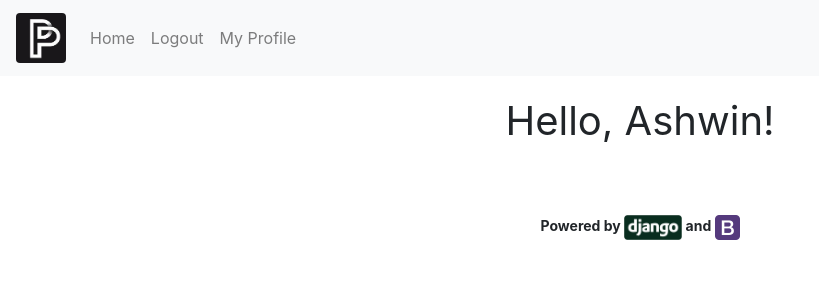
After one commit to ashwin2200/django-blog, a Django app: page /profile/ in a window 1280 px wide. The commit adds this page. Shown: the top 300 px of the page, without its empty margins (0-819 px from the left). Run offline with Django 3.2, Linux system fonts and the light colour scheme; a user stored in the database is signed in; some libraries are stand-ins or nearby versions.

Commit message:
Add Logout & Profile Function

```diff
--- a/blog/templates/blog/base.htm
+++ b/blog/templates/blog/base.htm
@@ -30,12 +30,21 @@
                     <li class="nav-item">
                         <a class="nav-link" href="{% url 'blogapp-homepage' %}">Home</a>
                     </li>
+                    {% if user.is_authenticated %}
+                    <li class="nav-item">
+                        <a class="nav-link" href="{% url 'userbase-logout' %}">Logout</a>
+                    </li>
+                    <li class="nav-item">
+                        <a class="nav-link" href="{% url 'userbase-profile' %}">My Profile</a>
+                    </li>
+                    {% else %}
                     <li class="nav-item">
                         <a class="nav-link" href="{% url 'userbase-register' %}">Register</a>
                     </li>
                     <li class="nav-item">
                         <a class="nav-link" href="{% url 'userbase-login' %}">Login</a>
                     </li>
+                    {% endif %}
                 </ul>
             </div>
         </nav>
--- a/blog/views.py
+++ b/blog/views.py
@@ -1,5 +1,6 @@
 from django.shortcuts import render
 from . models import Post
+
 def homepage(request):
     context = {
         "title":"Home",
--- /dev/null
+++ b/userbase/templates/userbase/profile.htm
@@ -0,0 +1,5 @@
+{% extends "blog/base.htm" %} {% block content %}
+<h1 class="page-title">
+    Hello, {{ user.username }}!
+</h1>
+{% endblock content %}
--- a/userbase/urls.py
+++ b/userbase/urls.py
@@ -6,4 +6,5 @@ urlpatterns = [
     path('register/', views.register, name='userbase-register'),
     path('login/', auth_views.LoginView.as_view(template_name='userbase/login.htm'), name='userbase-login'),
     path('logout/', auth_views.LogoutView.as_view(template_name='userbase/logout.htm'), name='userbase-logout'),
+    path('profile/', views.profile, name='userbase-profile'),
 ]
--- a/userbase/views.py
+++ b/userbase/views.py
@@ -1,5 +1,6 @@
 from django.shortcuts import render, redirect
 from django.contrib import messages
+from django.contrib.auth.decorators import login_required
 from . forms import UserRegistrationForm
 
 def register(request):
@@ -14,3 +15,7 @@ def register(request):
     else:
         form = UserRegistrationForm(request.GET )
     return render(request, 'userbase/register.htm', {'form':form, "title":"Register"})
+
+@login_required
+def profile(request):
+    return render(request, 'userbase/profile.htm')
```
Also changed, not shown: db.sqlite3.
